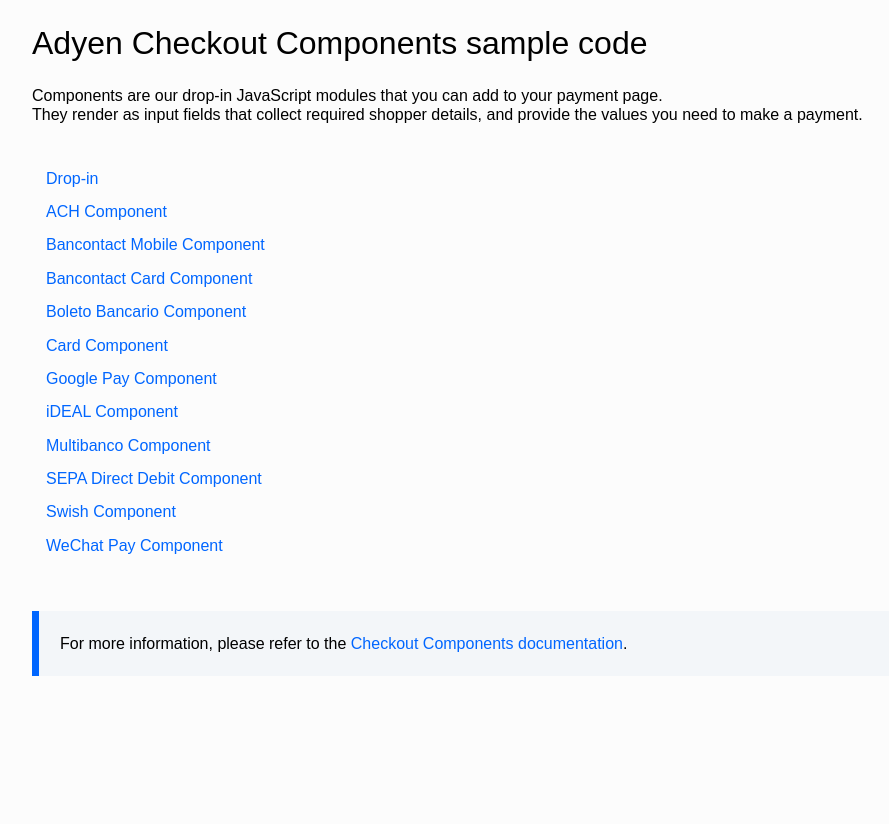
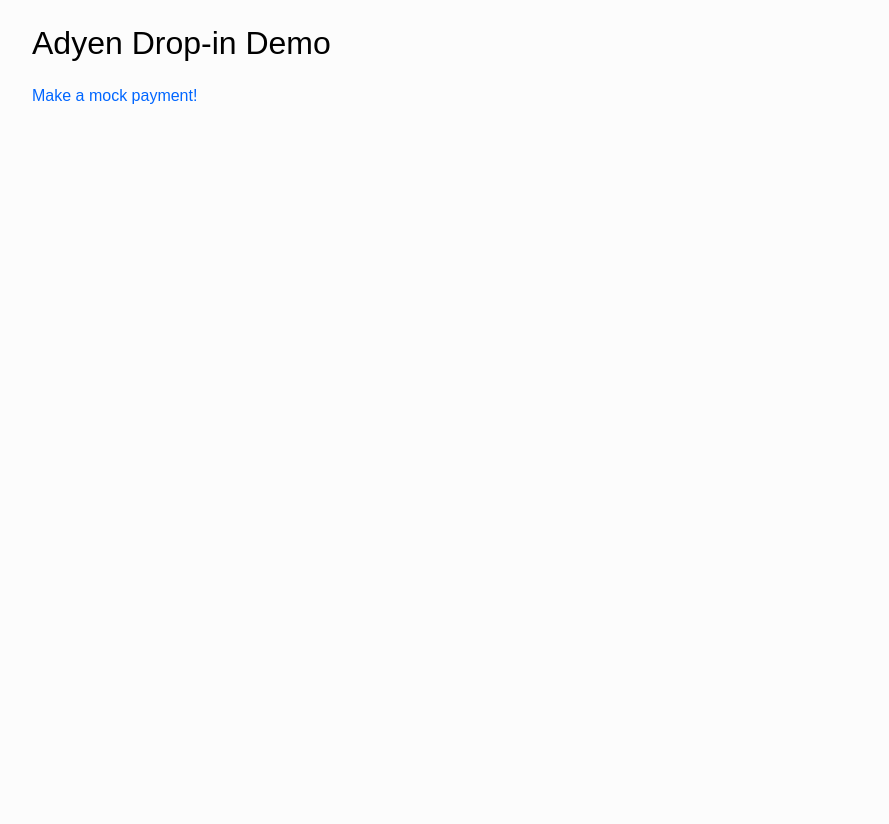
Before and after one commit to JonathanDelaney/Adyen-Drop-in, a PHP site: page / in a window 1280 px wide. Shown: the whole page, without its empty margins (128-1017 px from the left). Run offline with PHP 8.4, Linux system fonts and the light colour scheme.

Commit message:
customize layout and add heroku app

```diff
--- a/src/demo.css
+++ b/src/demo.css
@@ -32,6 +32,12 @@
     font-size: 2em;
     margin: 24px 0;
     line-height: 38px;
+}
+
+.adyen-checkout__button--pay {
+    background-color: #0abf53;
+    font-weight: 900;
+    border-radius: 0;
 }
 
 .sidebar .header {
@@ -109,11 +115,11 @@
     padding: 14px 0 14px;
 }
 
-@media (min-width: 780px) {
+/* @media (min-width: 780px) { */
     .payment_methods__list {
         padding-left: 14px;
     }
-}
+/* } */
 
 .payment_methods__list__element {
     margin: 14px 0;
@@ -130,40 +136,40 @@
 }
 
 .container {
-    margin: 0 15px;
+    /* margin: 0 15px; */
     max-width: 960px;
     height: 100vh;
 }
 
-@media (min-width: 780px) {
+/* @media (min-width: 780px) { */
     .container {
         margin: auto;
     }
-}
+/* } */
 
 .container--full-width {
     margin: 0;
     max-width: 100vw;
 }
 
-@media (min-width: 780px) {
+/* @media (min-width: 780px) { */
     .container--full-width {
         display: flex;
     }
-}
+/* } */
 
 .main {
     display: block;
     overflow-y: auto;
-    padding: 18px 15px 48px;
+    /* padding: 18px 15px 48px; */
     position: relative;
 }
 
-@media (min-width: 780px) {
+/* @media (min-width: 780px) { */
     .main {
         padding: 18px 60px;
-        width: 60%;
-    }
+        width: 100%;
+    /* } */
 }
 
 .sidebar {
@@ -173,11 +179,11 @@
     overflow-y: auto;
 }
 
-@media (min-width: 780px) {
+/* @media (min-width: 780px) {
     .sidebar {
         width: 40%;
     }
-}
+} */
 
 .info {
     background: #f3f6f9;
@@ -186,11 +192,11 @@
     padding: 7px 14px;
 }
 
-@media (min-width: 780px) {
+/* @media (min-width: 780px) {
     .info {
         padding: 7px 21px;
     }
-}
+} */
 
 pre {
     font-size: 0.95em;
@@ -233,11 +239,11 @@
     align-items: center;
 }
 
-@media (min-width: 780px) {
+/* @media (min-width: 780px) {
     .payment-method {
         margin: 0 auto;
     }
-}
+} */
 
 #bancontact-container,
 #wechatpay-container {
--- a/src/demo.js
+++ b/src/demo.js
@@ -1,42 +1,42 @@
-const stateContainer = document.querySelector('.current-state');
-const requestContainer = document.querySelector('.request-container');
-const responseContainer = document.querySelector('.response-container');
+// const stateContainer = document.querySelector('.current-state');
+// const requestContainer = document.querySelector('.request-container');
+// const responseContainer = document.querySelector('.response-container');
 
-// Demo - Update current component state container
-function updateStateContainer(newState) {
-    stateContainer.innerText = JSON.stringify(newState, null, 2);
-}
+// // Demo - Update current component state container
+// function updateStateContainer(newState) {
+//     stateContainer.innerText = JSON.stringify(newState, null, 2);
+// }
 
-// Demo - Update request container
-function updateRequestContainer(response) {
-    const defaultResponseParams = { merchantAccount: 'YOUR_MERCHANT_ACCOUNT' };
-    requestContainer.querySelector('pre').innerText = JSON.stringify(
-        { ...defaultResponseParams, ...response },
-        null,
-        2
-    );
-    requestContainer.classList.add('request-container--visible');
-}
+// // Demo - Update request container
+// function updateRequestContainer(response) {
+//     const defaultResponseParams = { merchantAccount: 'YOUR_MERCHANT_ACCOUNT' };
+//     requestContainer.querySelector('pre').innerText = JSON.stringify(
+//         { ...defaultResponseParams, ...response },
+//         null,
+//         2
+//     );
+//     requestContainer.classList.add('request-container--visible');
+// }
 
-// Demo - Update server response container
-function updateResponseContainer(response) {
-    responseContainer.querySelector('pre').innerText = JSON.stringify(response, null, 2);
-    responseContainer.classList.add('response-container--visible');
-}
+// // Demo - Update server response container
+// function updateResponseContainer(response) {
+//     responseContainer.querySelector('pre').innerText = JSON.stringify(response, null, 2);
+//     responseContainer.classList.add('response-container--visible');
+// }
 
-// Demo - Copy Source Code Examples
-document.querySelectorAll('.copy-sample-code').forEach(c => {
-    c.addEventListener('click', () => {
-        const code = document.querySelector('.source-code');
-        const range = document.createRange();
-        range.selectNode(code);
-        window.getSelection().removeAllRanges();
-        window.getSelection().addRange(range);
-        document.execCommand('copy');
-        c.classList.add('copy-sample-code--active');
+// // Demo - Copy Source Code Examples
+// document.querySelectorAll('.copy-sample-code').forEach(c => {
+//     c.addEventListener('click', () => {
+//         const code = document.querySelector('.source-code');
+//         const range = document.createRange();
+//         range.selectNode(code);
+//         window.getSelection().removeAllRanges();
+//         window.getSelection().addRange(range);
+//         document.execCommand('copy');
+//         c.classList.add('copy-sample-code--active');
 
-        setTimeout(() => {
-            c.classList.remove('copy-sample-code--active');
-        }, 1000);
-    });
-});
+//         setTimeout(() => {
+//             c.classList.remove('copy-sample-code--active');
+//         }, 1000);
+//     });
+// });
--- a/src/dropin/dropin.js
+++ b/src/dropin/dropin.js
@@ -7,9 +7,9 @@
             clientKey: clientKey, // Mandatory. clientKey from Customer Area
             paymentMethodsResponse,
             removePaymentMethods: ['paysafecard', 'c_cash'],
-            onChange: state => {
-                updateStateContainer(state); // Demo purposes only
-            },
+            // onChange: state => {
+            //     updateStateContainer(state); // Demo purposes only
+            // },
             onSubmit: (state, component) => {
                 state.data.reference = "JonathanDelaney_adyenrecruitment";
                 state.data.returnUrl = "https://docs.adyen.com/";
--- a/src/index.html
+++ b/src/index.html
@@ -9,60 +9,9 @@
 </head>
 <body>
     <div class="container">
-        <h1>Adyen Checkout Components sample code</h1>
+        <h1>Adyen Drop-in Demo</h1>
 
-        <p>
-            Components are our drop-in JavaScript modules that you can add to your payment page.
-            <br>
-            They render as input fields that collect required shopper details, and provide the values you need to make a payment.
-        </p>
-
-
-        <ul class="payment_methods__list">
-            <li class="payment_methods__list__element">
-                <a href="./dropin">Drop-in</a>
-            </li>
-            <li class="payment_methods__list__element">
-                <a href="./ach">ACH Component</a>
-            </li>
-            <li class="payment_methods__list__element">
-                <a href="./bancontact">Bancontact Mobile Component</a>
-            </li>
-            <li class="payment_methods__list__element">
-                <a href="./bcmc">Bancontact Card Component</a>
-            </li>
-            <li class="payment_methods__list__element">
-                <a href="./boleto">Boleto Bancario Component</a>
-            </li>
-            <li class="payment_methods__list__element">
-                <a href="./card">Card Component</a>
-            </li>
-            <li class="payment_methods__list__element">
-                <a href="./googlepay">Google Pay Component</a>
-            </li>
-            <li class="payment_methods__list__element">
-                <a href="./ideal">iDEAL Component</a>
-            </li>
-            <li class="payment_methods__list__element">
-                <a href="./multibanco">Multibanco Component</a>
-            </li>
-            <li class="payment_methods__list__element">
-                <a href="./sepa">SEPA Direct Debit Component</a>
-            </li>
-            <li class="payment_methods__list__element">
-                <a href="./swish">Swish Component</a>
-            </li>
-            <li class="payment_methods__list__element">
-                <a href="./wechatpay">WeChat Pay Component</a>
-            </li>
-        </ul>
-
-        <div class="info">
-            <p>
-                For more information, please refer to the <a href="https://docs.adyen.com/checkout/components-web/" target="_blank">Checkout Components documentation</a>.
-            </p>
-        </div>
-    </div>
+                <a href="./dropin">Make a mock payment!</a>
 
     <script src="demo.js"></script>
 </body>
```
Also changed, not shown: src/dropin/index.html (+0 -39 lines).
